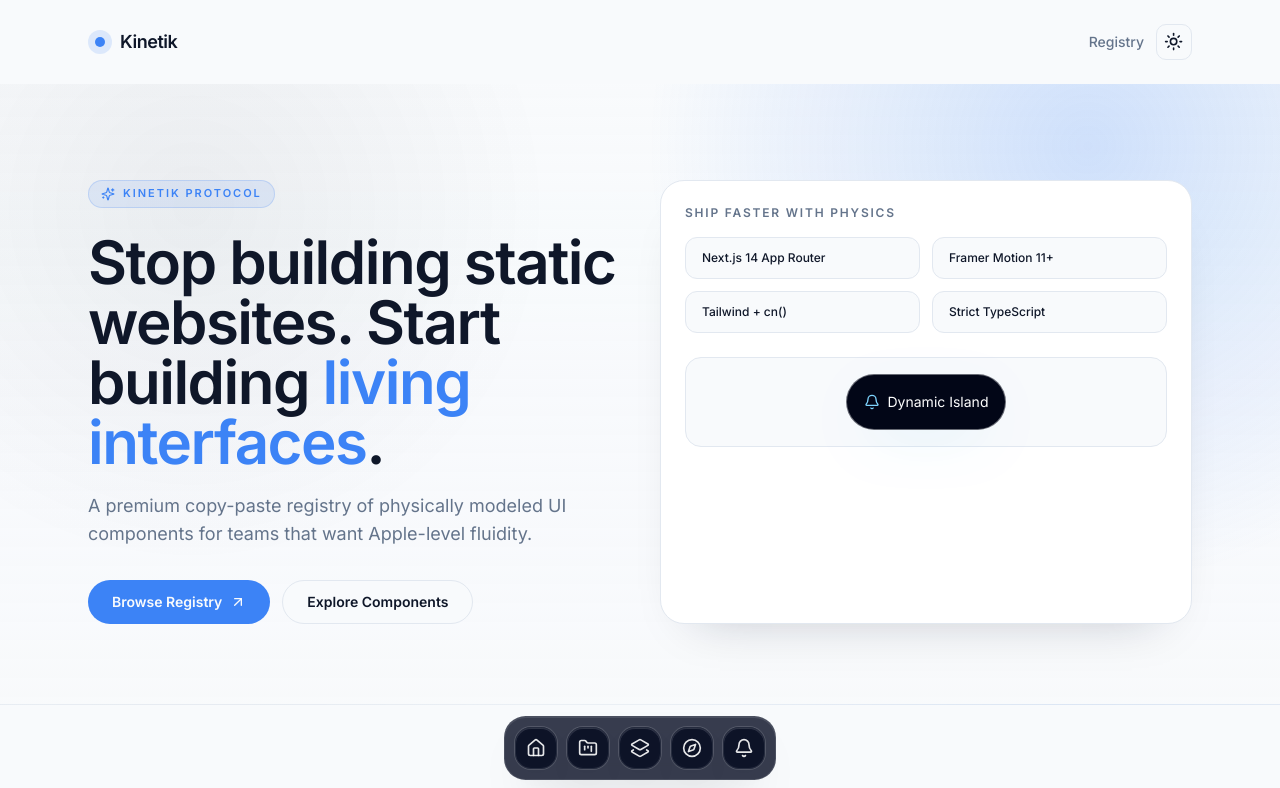
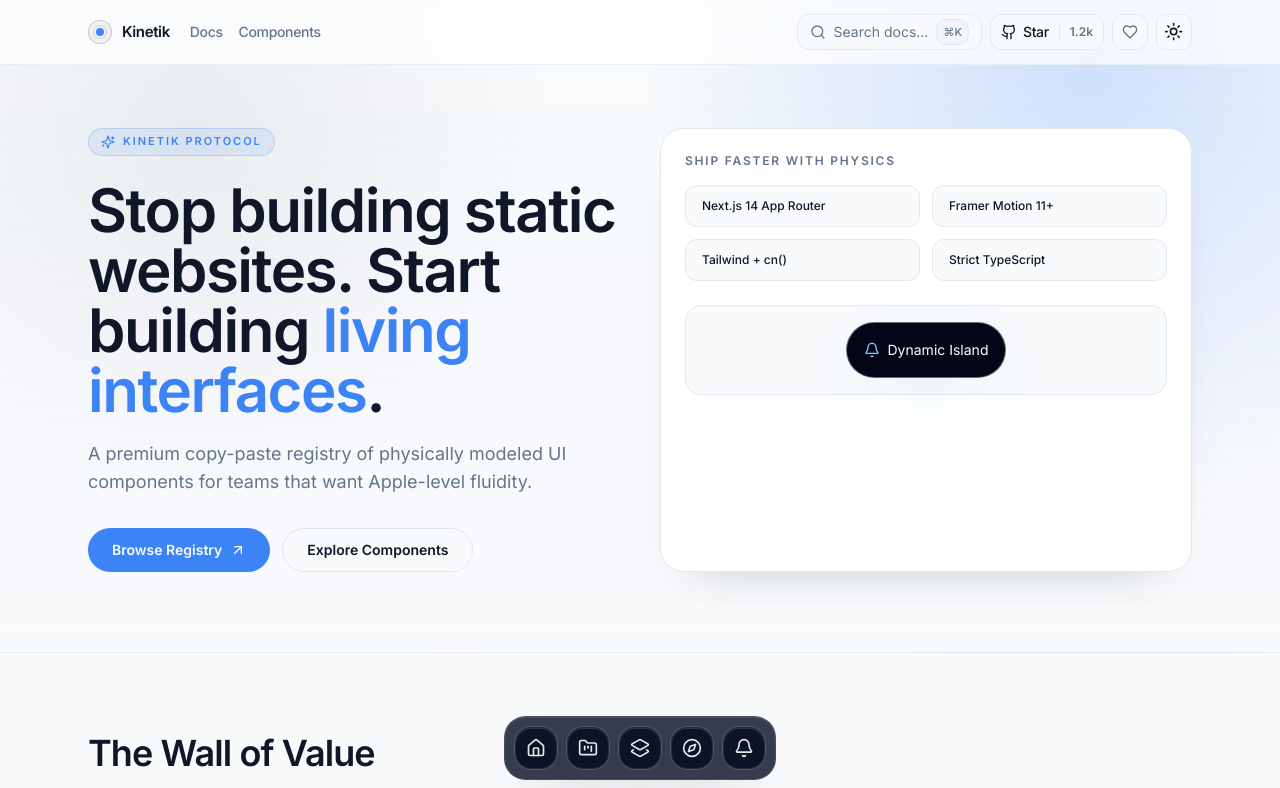
Before and after one commit to sumitttt4/Kinetik, a Next.js app: page / in a window 1280 px wide. Shown: the top 788 px of the page. Built offline with nearby package versions, Linux system fonts and the light colour scheme.

Commit message:
Add glass fixed-top navbar with trust controls

```diff
--- /dev/null
+++ b/app/components/navbar.tsx
@@ -0,0 +1,67 @@
+'use client';
+
+import Link from 'next/link';
+import { Github, Heart, Search } from 'lucide-react';
+import { ModeToggle } from '@/components/mode-toggle';
+
+export function Navbar() {
+  return (
+    <header className="fixed inset-x-0 top-0 z-[70] border-b border-border/70 bg-white/70 backdrop-blur-xl dark:border-white/10 dark:bg-[#070d22]/80">
+      <div className="mx-auto flex h-16 w-full max-w-6xl items-center justify-between px-4 md:px-6">
+        <div className="flex items-center gap-5">
+          <Link href="/" className="flex items-center gap-2.5">
+            <span className="relative grid h-6 w-6 place-items-center rounded-full border border-foreground/20 bg-foreground/[0.04]">
+              <span className="h-2 w-2 rounded-full bg-primary" />
+              <span className="absolute inset-1 rounded-full border border-foreground/15" />
+            </span>
+            <span className="text-[15px] font-semibold tracking-tight text-foreground">Kinetik</span>
+          </Link>
+
+          <nav className="hidden items-center gap-4 md:flex">
+            <Link href="/registry" className="text-sm font-medium tracking-tight text-muted-foreground transition-colors hover:text-foreground">
+              Docs
+            </Link>
+            <Link href="/registry" className="text-sm font-medium tracking-tight text-muted-foreground transition-colors hover:text-foreground">
+              Components
+            </Link>
+          </nav>
+        </div>
+
+        <div className="flex items-center gap-2">
+          <button
+            type="button"
+            className="hidden h-9 items-center gap-2 rounded-lg border border-border bg-background/75 px-3 text-sm text-muted-foreground shadow-[inset_0_1px_0_0_rgba(255,255,255,0.8)] transition-colors hover:text-foreground md:inline-flex"
+          >
+            <Search className="h-4 w-4" />
+            <span>Search docs...</span>
+            <span className="rounded-md border border-border bg-muted px-1.5 py-0.5 text-[11px] font-medium text-muted-foreground">⌘K</span>
+          </button>
+
+          <Link
+            href="https://github.com/sumitttt4/Kinetik"
+            target="_blank"
+            rel="noreferrer"
+            className="hidden h-9 items-center rounded-lg border border-border bg-background/80 text-sm md:inline-flex"
+          >
+            <span className="inline-flex items-center gap-1.5 px-2.5 text-foreground transition-colors hover:text-primary">
+              <Github className="h-4 w-4" />
+              <span className="font-medium tracking-tight">Star</span>
+            </span>
+            <span className="h-5 w-px bg-border" />
+            <span className="px-2.5 text-xs font-semibold text-muted-foreground">1.2k</span>
+          </Link>
+
+          <button
+            type="button"
+            aria-label="Sponsor"
+            className="grid h-9 w-9 place-items-center rounded-lg border border-border bg-background/75 text-muted-foreground transition-colors hover:text-pink-500"
+          >
+            <Heart className="h-4 w-4" />
+          </button>
+
+          <ModeToggle />
+        </div>
+      </div>
+    </header>
+  );
+}
--- a/app/page.tsx
+++ b/app/page.tsx
@@ -9,8 +9,8 @@
 import { MagnetButton } from './components/magnet-button';
 import { MorphingDialog } from './components/morphing-dialog';
 import { CodePanel } from './components/code-panel';
-import { ModeToggle } from '@/components/mode-toggle';
 import { FloatingDock } from './components/floating-dock';
+import { Navbar } from './components/navbar';
 import { registry, type RegistryItem } from '@/lib/registry';
 
 const cards = [
@@ -51,27 +51,10 @@
 export default function Home() {
   const [selected, setSelected] = useState<RegistryItem | null>(null);
 
-  const Navbar = () => (
-    <nav className="mx-auto flex w-full max-w-6xl items-center justify-between px-6 py-6">
-      <div className="flex items-center gap-2 text-lg font-semibold tracking-tight">
-        <div className="grid h-6 w-6 place-items-center rounded-full bg-primary/15">
-          <div className="h-2.5 w-2.5 rounded-full bg-primary" />
-        </div>
-        Kinetik
-      </div>
-      <div className="flex items-center gap-3">
-        <Link href="/registry" className="text-sm font-medium text-muted-foreground transition-colors hover:text-foreground">
-          Registry
-        </Link>
-        <ModeToggle />
-      </div>
-    </nav>
-  );
-
   return (
     <main className="min-h-screen bg-background pb-20 text-foreground transition-colors duration-300">
       <Navbar />
-      <section className="kinetik-hero-surface border-b border-border/60 pt-16">
+      <section className="kinetik-hero-surface border-b border-border/60 pt-24">
         <div className="mx-auto grid max-w-6xl gap-10 px-6 pb-16 md:grid-cols-2 md:pb-20 md:pt-8">
           <div className="flex flex-col justify-center">
             <div className="inline-flex w-fit items-center gap-2 rounded-full border border-primary/20 bg-primary/10 px-3 py-1 text-[11px] font-semibold uppercase tracking-[0.18em] text-primary">
```
